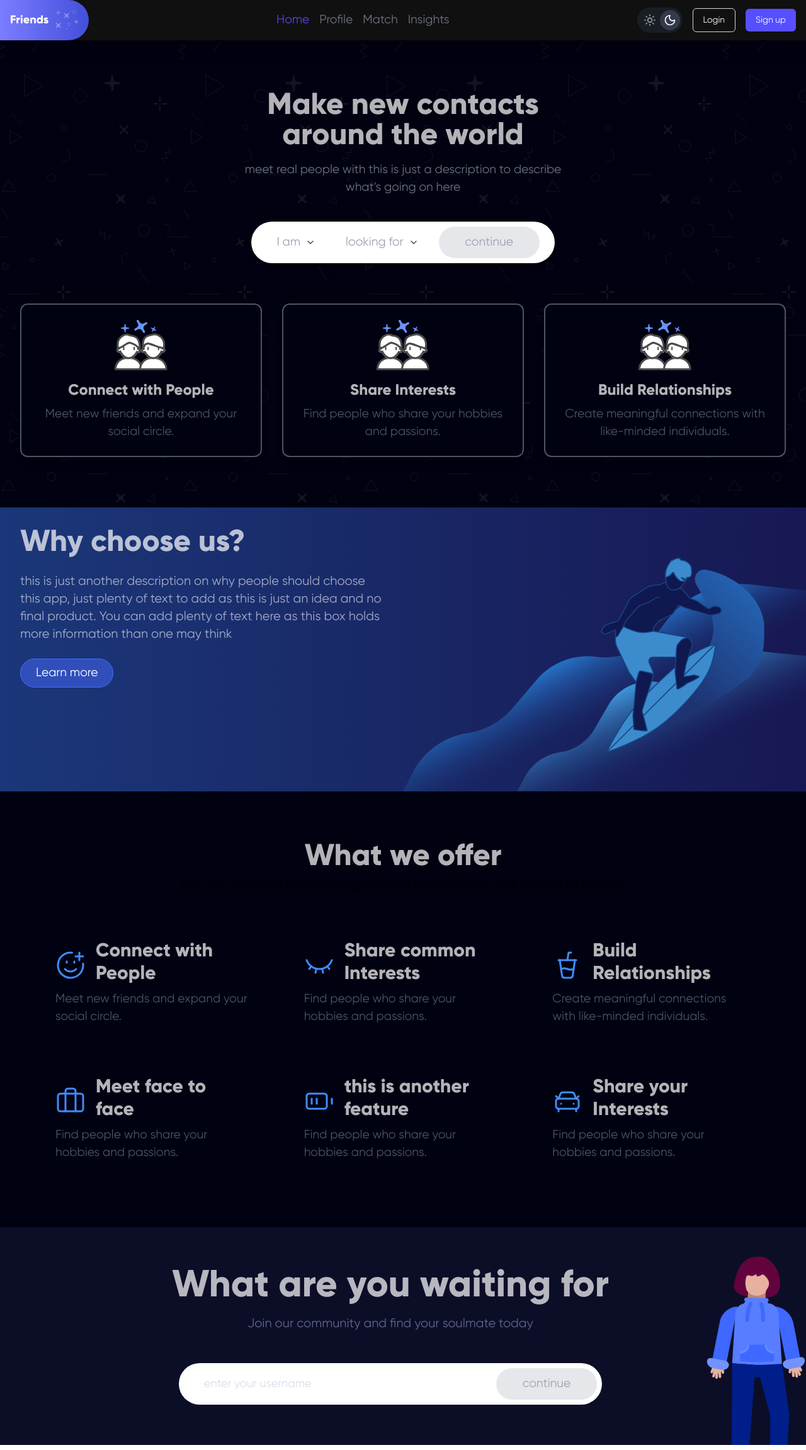
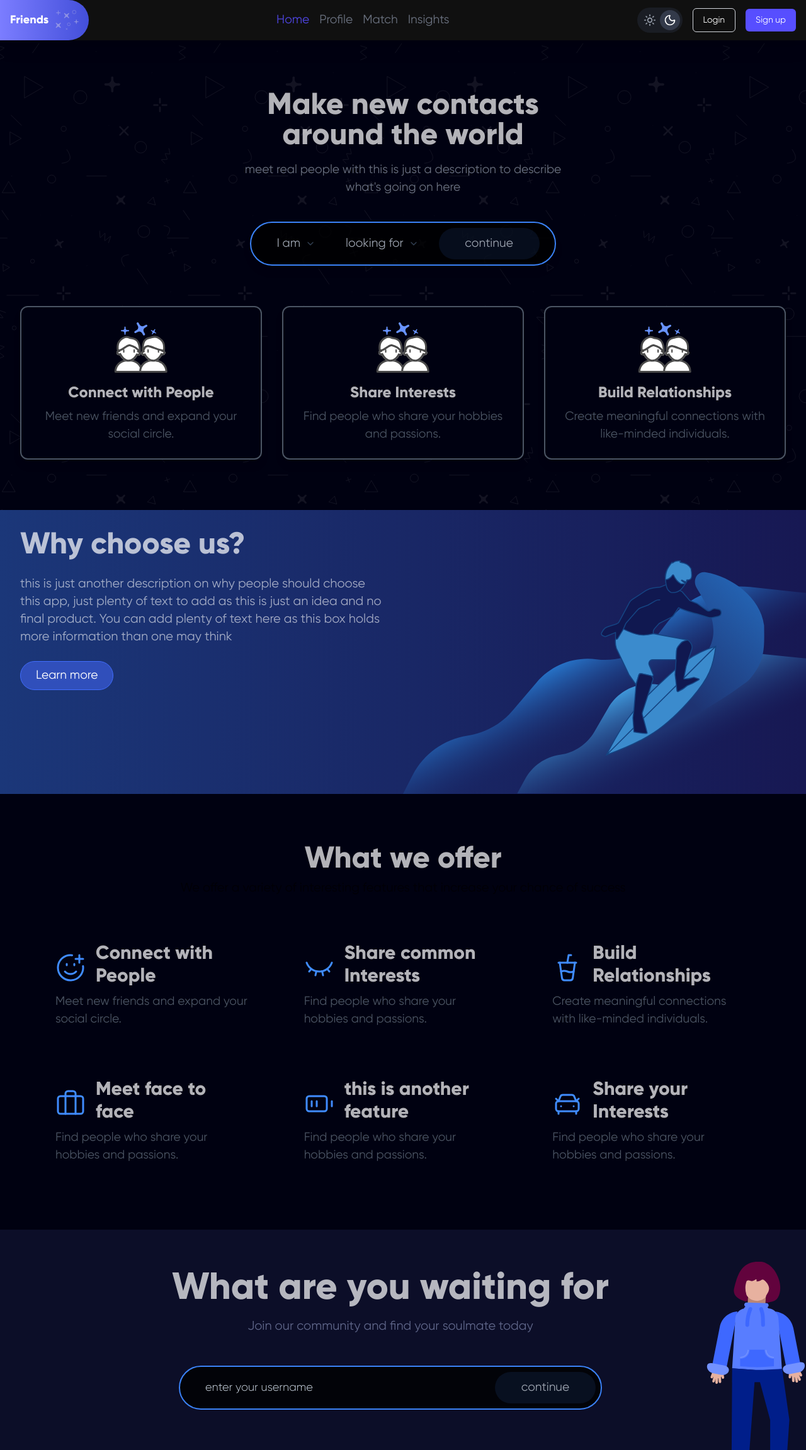
Before and after one commit to pleonastic6/PMA, a React (Create React App) app in the folder frontend/app/: page / in a window 1280 px wide. Shown: the whole page at 63% size. Built offline with nearby package versions, Linux system fonts and the light colour scheme.

Commit message:
theme buttons overhaul

```diff
--- a/frontend/app/src/pages/Home/sections/CtaSection.js
+++ b/frontend/app/src/pages/Home/sections/CtaSection.js
@@ -22,20 +22,20 @@ export default function CtaSection() {
                 </p>
                 <form
                     onSubmit={handleSubmit}
-                    className="flex items-center w-full max-w-2xl bg-white rounded-full p-2 shadow-sm"
+                    className="flex items-center w-full max-w-2xl bg-white dark:bg-black/80 dark:border-blue-500 dark:border-2 rounded-full p-2 shadow-sm"
                 >
                     <input
                         type="text"
                         value={username}
                         onChange={(e) => setUsername(e.target.value)}
                         placeholder="enter your username"
-                        className="flex-1 px-8 bg-transparent outline-none text-slate-700 placeholder-slate-300 font-light text-lg min-w-0"
+                        className="flex-1 px-8 bg-transparent outline-none text-slate-700 dark:text-white placeholder-slate-300 font-light text-lg min-w-0"
                     />
                     <button
                         type="submit"
                         disabled={!username.trim()}
                         className={`relative flex h-[50px] w-40 items-center justify-center overflow-hidden rounded-full transition-colors ${!username.trim()
-                                ? "bg-gray-200 text-gray-400 cursor-not-allowed" // Ausgegrauter Zustand
+                                ? "bg-gray-200 text-gray-400 dark:bg-blue-500/10 cursor-not-allowed" // Ausgegrauter Zustand
                                 : "bg-gradient-to-r from-[#917DFF] to-[#5F59FF] text-white before:absolute before:h-0 before:w-0 before:rounded-full before:bg-emerald-300/30 before:transition-all before:duration-500 before:ease-out hover:before:h-56 hover:before:w-56" // Aktiver Zustand
                             }`}
                     >
--- a/frontend/app/src/pages/Home/sections/HeroSection.js
+++ b/frontend/app/src/pages/Home/sections/HeroSection.js
@@ -26,13 +26,13 @@ export default function HeroSection() {
                 <p className="text-gray-500 mb-10 max-w-lg mx-auto">
                     meet real people with this is just a description to describe what's going on here
                 </p>
-                <div className="flex items-center gap-4 bg-white shadow-lg rounded-full px-6 py-2 mb-16">
+                <div className="flex items-center gap-4 bg-white dark:bg-black/80 dark:border-blue-500 dark:border-2 shadow-lg rounded-full px-6 py-2 mb-16">
                     <Dropdown text={"I am"} items={["Male", "Female", "Neutral"]} value={gender} onChange={setGender} />
                     <Dropdown text={"looking for"} items={["Male", "Female", "Neutral"]} value={interest} onChange={setInterests} />
                     <button
                         disabled={isButtonDisabled}
                         className={`relative flex h-[50px] w-40 items-center justify-center overflow-hidden rounded-full transition-colors ${isButtonDisabled
-                            ? "bg-gray-200 text-gray-400 cursor-not-allowed"
+                            ? "bg-gray-200 dark:bg-blue-500/10 text-gray-400 cursor-not-allowed"
                             : "bg-gradient-to-r from-[#917DFF] to-[#5F59FF] text-white before:absolute before:h-0 before:w-0 before:rounded-full before:bg-emerald-300/30 before:transition-all before:duration-500 before:ease-out hover:before:h-56 hover:before:w-56"
                             }`}
                     >
```
